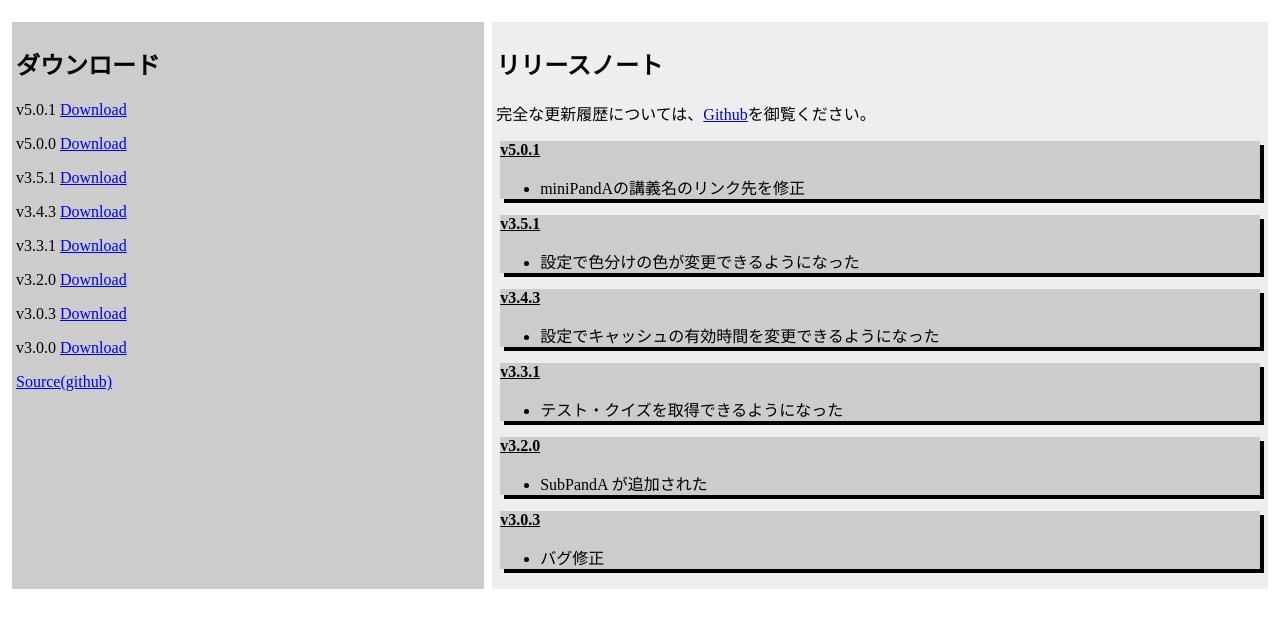
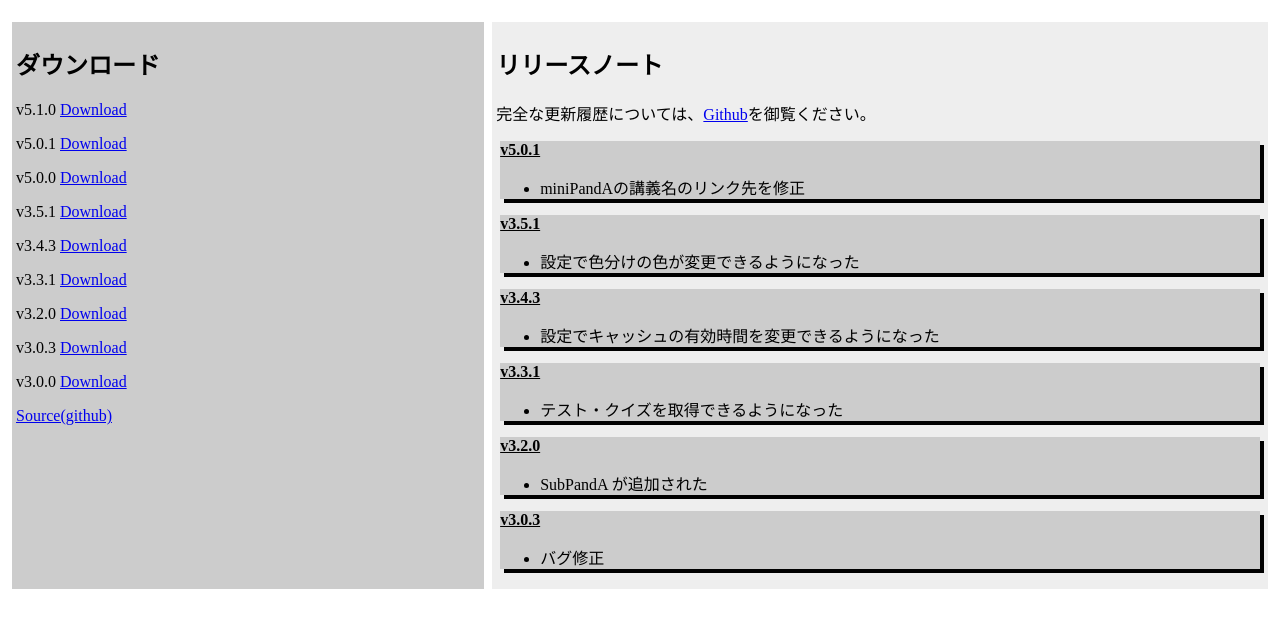
Before and after one commit to tinaxd/comfortable-panda-firefox-updates, a plain HTML site: page index.html in a window 1280 px wide. Shown: the part 48-676 px from the top of the page. Drawn offline with Linux system fonts and the light colour scheme.

Commit message:
Update index.html

```diff
--- a/index.html
+++ b/index.html
@@ -9,6 +9,7 @@
 		<div id="flexContainer">
 			<div id="downloadLinks" class="flexitem">
 				<h2>ダウンロード</h2>
+				<p>v5.1.0 <a href="./comfortable_panda-5.1.0.xpi">Download</a></p>
 				<p>v5.0.1 <a href="./comfortable_panda-5.0.1.xpi">Download</a></p>
 				<p>v5.0.0 <a href="./comfortable_panda-5.0.0-fx.xpi">Download</a></p>
 				<p>v3.5.1 <a href="./comfortable_panda-3.5.1-fx.xpi">Download</a></p>
```
